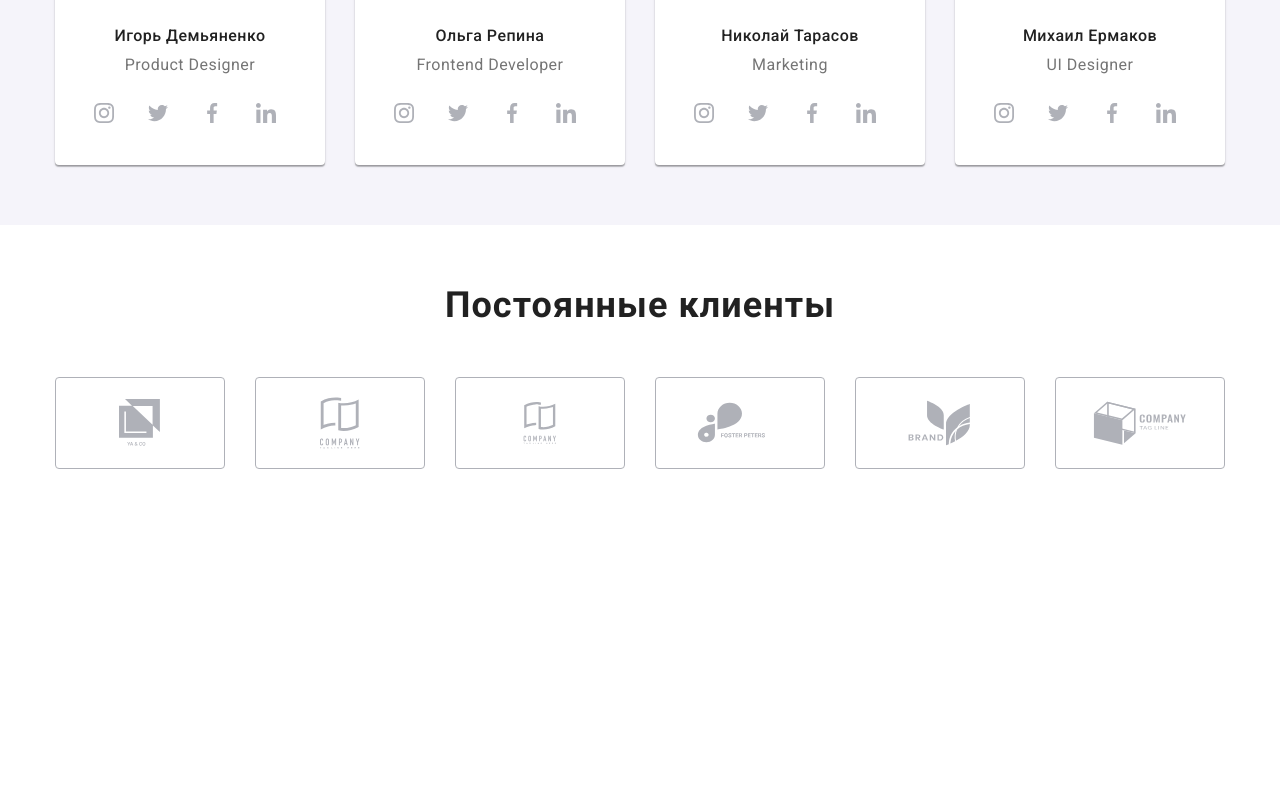
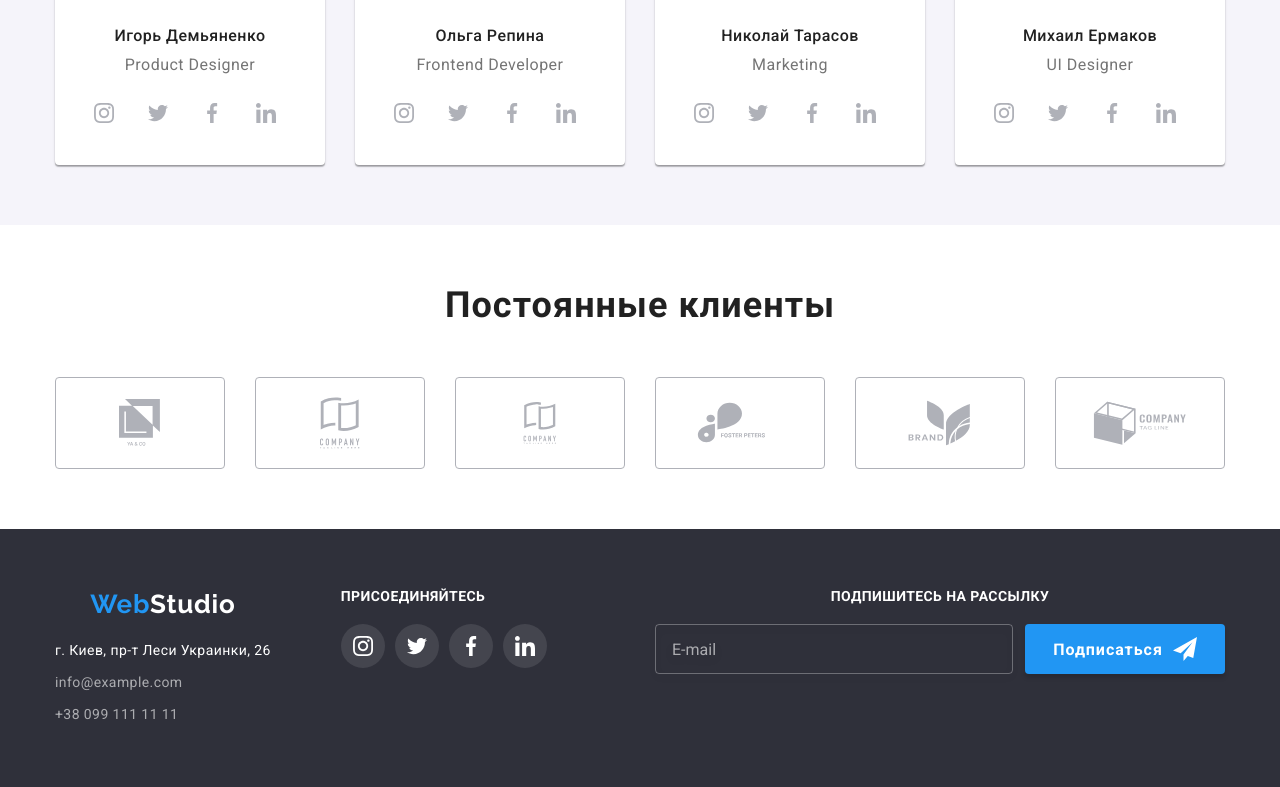
Before and after one commit to DmitriyPolonsky/goit-markup-hw-08, a plain HTML site: page index.html in a window 1280 px wide. Shown: the part 1766-2553 px from the top of the page. Before the commit the page ends 2295 px from the top, so only its background shows below. Drawn offline with nearby package versions, Linux system fonts and the light colour scheme.

Commit message:
footer section ada

```diff
--- a/index.html
+++ b/index.html
@@ -528,8 +528,9 @@
     </main>
 
     <!--Футер-->
-    <!-- <footer class="footer">
+    <footer class="footer">
       <div class="footer__container container">
+        <div class="footer__tablet-container">
           <div class="footer__contact">
             <div class="logo-footer">
               <a class="logo link" href="./"
@@ -611,6 +612,7 @@
               </li>
             </ul>
           </div>
+        </div>
         <div class="footer-email-form-thumb">
           <form action="#">
             <p class="footer-email-form-title">Подпишитесь на рассылку</p>
@@ -632,11 +634,10 @@
           </form>
         </div>
       </div>
-    </footer> -->
+    </footer>
 
     <!--modal-->
-    <!-- < class="backdrop is-hidden" data-modal> -->
-    <!-- <div class="backdrop is-hidden" data-modal>
+    <div class="backdrop is-hidden" data-modal>
       <div class="modal">
         <button type="button" class="modal__close-button" data-modal-close>
           <svg class="close-button-icon" width="11px" height="11px">
@@ -717,7 +718,7 @@
           <button type="submit" class="modal-form__button">Отправить</button>
         </form>
       </div>
-    </div> -->
+    </div>
     <!--script-->
     <script src="./js/modal.js"></script>
   </body>
--- a/sass/components/_social-links-list.scss
+++ b/sass/components/_social-links-list.scss
@@ -14,15 +14,8 @@
     height: 44px;
     border-radius: 50%;
   }
-}
 
-
-
-  // .social-links-list_team {
-  //   padding: 0 122px;
-  // }
-
-  .social-links-list__link_team {
+  &__link_team {
     background-color: transparent;
     fill: var(--third-color);
 
@@ -37,46 +30,22 @@
       }
     }
 
+    &__link_footer {
+      background-color: rgba(255, 255, 255, 0.1);
+      fill: #ffffff;
+
+      transition: background-color 250ms cubic-bezier(0.4, 0, 0.2, 1);
+
+      &:hover,
+      &:focus {
+        outline: none;
+        background-color: var(--accent-color);
+      }
+    }
+}
 
 
 
-
-
-
-
-
-  // .social-links-list_team {
-  //   padding: 0 32px;
-  // }
-
-  // .social-links-list__link_team {
-  //   background-color: transparent;
-  //   fill: var(--third-color);
-
-  //   transition: fill 250ms cubic-bezier(0.4, 0, 0.2, 1),
-  //     background-color 250ms cubic-bezier(0.4, 0, 0.2, 1);
-
-  //     &:hover,
-  //     &:focus {
-  //       outline: none;
-  //       fill: #ffffff;
-  //       background-color: var(--accent-color);
-  //     }
-
-  // }
   // .social-links-list_footer {
   //   width: 206px;
   // }
-
-  // .social-links-list__link_footer {
-  //   background-color: rgba(255, 255, 255, 0.1);
-  //   fill: #ffffff;
-
-  //   transition: background-color 250ms cubic-bezier(0.4, 0, 0.2, 1);
-
-  //   &:hover,
-  //   &:focus {
-  //     outline: none;
-  //     background-color: var(--accent-color);
-  //   }
-  // }
--- a/sass/layout/_footer.scss
+++ b/sass/layout/_footer.scss
@@ -1,30 +1,23 @@
+//MOBILE
 .footer {
-    padding: 60px 0;
-    background-color: #2f303a;
-
-    &__container {
-      display: flex;
-    }
-    &__contact {
-      display: flex;
-      flex-direction: column;
-      width: 231px;
-
-      margin-right: 70px;
-    }
-  }
-
+  padding: 60px 0;
+  background-color: #2f303a;
+}
+//address
   .logo-footer {
     display: flex;
+    justify-content: center;
     align-items: flex-end;
-    height: 31px;
 
     margin-bottom: 20px;
   }
 
   .footer-address {
+    text-align: center;
+    margin-bottom: 60px;
+
     &__item:not(:last-child) {
-      margin-bottom: 9px;
+      margin-bottom: 8px;
     }
     &__link {
       font-style: normal;
@@ -48,15 +41,11 @@
     }
   }
 
+//social
   .footter-social {
-    display: flex;
-    flex-direction: column;
-    margin-right: 94px;
-
+    margin-bottom: 60px;
     &__title {
-      display: flex;
-      align-items: flex-end;
-      height: 31px;
+      text-align: center;
 
       margin-bottom: 20px;
 
@@ -70,10 +59,9 @@
     }
   }
 
+  //email-form
   .footer-email-form-title {
-    display: flex;
-    align-items: flex-end;
-    height: 31px;
+    text-align: center;
 
     margin-bottom: 20px;
 
@@ -87,12 +75,10 @@
   }
 
   .footer-email-form {
-    display: flex;
-
     &__input {
-      width: 358px;
+      width: 100%;
       height: 50px;
-      margin-right: 12px;
+      margin-bottom: 20px;
       padding: 15px 16px;
 
       border: 1px solid rgba(255, 255, 255, 0.3);
@@ -111,6 +97,7 @@
     }
 
     &__button {
+      margin: 0 auto;
       display: flex;
       justify-content: center;
       align-items: center;
@@ -138,3 +125,59 @@
     fill: #ffffff;
     margin-left: 10px;
   }
+
+// TABLET
+@media screen and (min-width: 768px) {
+  .footer{
+    &__tablet-container {
+      display: flex;
+      justify-content: space-around;
+    }
+  }
+
+  .footer-email-form {
+    display: flex;
+    flex-direction: column;
+    align-items: center;
+    &__input {
+      width: 450px;
+    }
+  }
+}
+
+// DESKTOP
+@media screen and (min-width: 1200px) {
+  .footer{
+    &__container {
+      display: flex;
+      justify-content: space-between;
+    }
+
+    &__contact {
+      margin-right: 70px;
+    }
+  }
+
+  .footer-address {
+    text-align: left;
+    margin-bottom: 0px;
+  }
+
+  .footter-social {
+    margin-bottom: 0;
+    &__title {
+      text-align: left;
+    }
+  }
+
+  .footer-email-form {
+    display: flex;
+    flex-direction: row;
+    align-items: flex-start;
+
+    &__input {
+      width: 358px;
+      margin-right: 12px;
+    }
+   }
+}
```
Also changed, not shown: css/main.css, css/main.min.css, 2 other files. Lines whose indentation alone changed are shown as unchanged.
